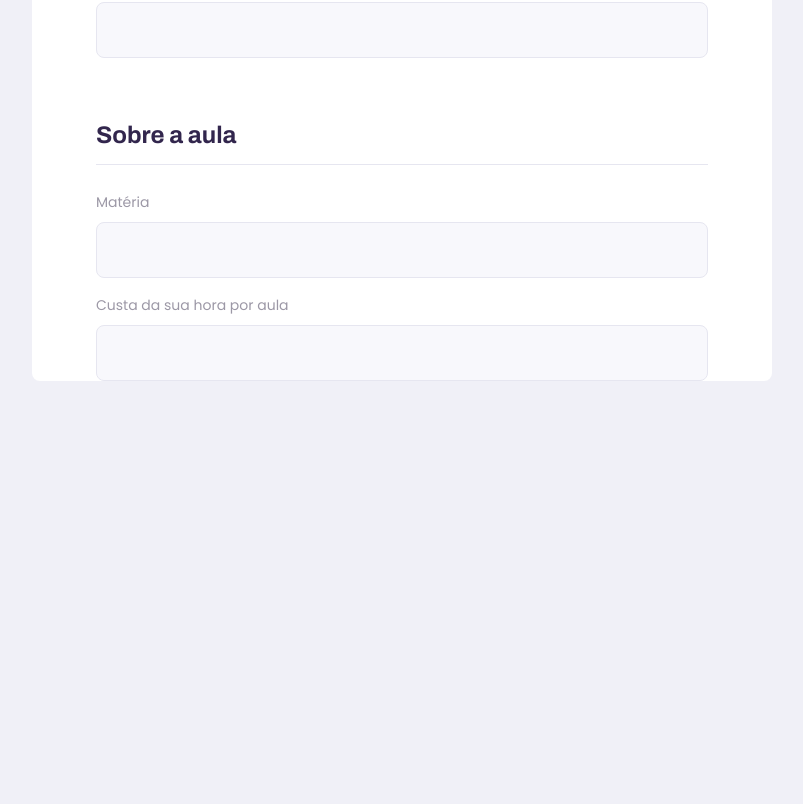
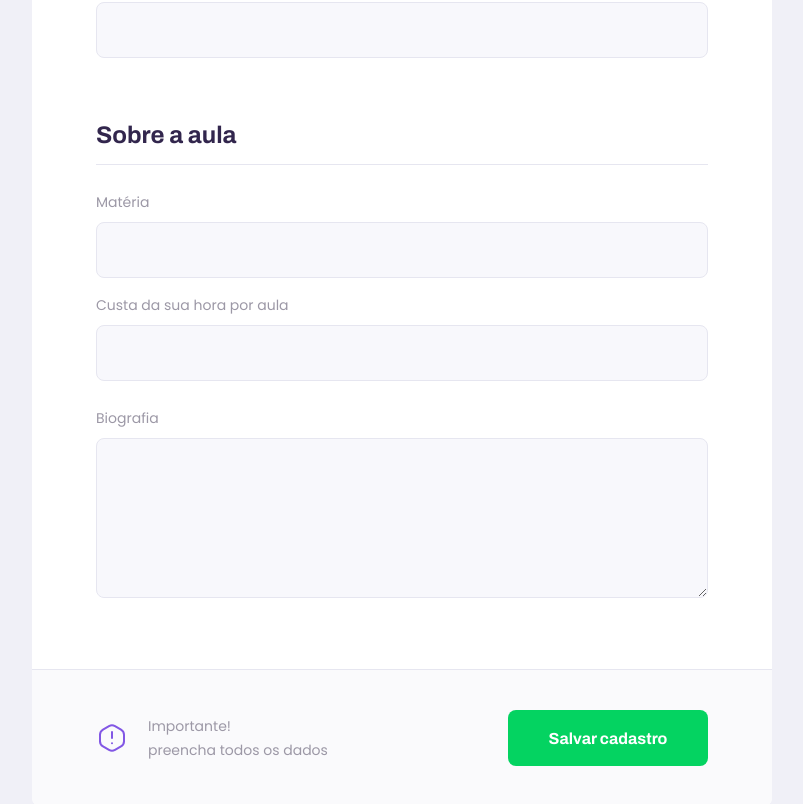
Before and after one commit to Diogo0602x/NLW-2-Trilha-Booster, a React (Create React App) app in the folder web/: page /give-classes in a window 1280 px wide. Shown: the part 676-1480 px from the top of the page, without its empty margins (238-1041 px from the left). Before the commit the page ends 1057 px from the top, so only its background shows below. Built offline with nearby package versions, Linux system fonts and the light colour scheme.

Commit message:
Aviso adicionado

```diff
--- a/web/src/pages/TeacherForm/index.tsx
+++ b/web/src/pages/TeacherForm/index.tsx
@@ -2,8 +2,10 @@
 
 import PageHeader from '../../components/PageHeader';
 import Input from '../../components/Input';
+import warningIcon from '../../assets/images/icons/warning.svg';
 
 import './styles.css';
+import Textarea from '../../components/Textarea';
 
 function TeacherForm() {
   return (
@@ -27,7 +29,19 @@
 
           <Input name="subject" label="Matéria"/>
           <Input name="cost" label="Custa da sua hora por aula"/>
+          <Textarea name="bio" label="Biografia" />
       </fieldset>
+
+      <footer>
+            <p>
+              <img src={warningIcon} alt="Aviso importante"/>
+              Importante! <br />
+              preencha todos os dados
+            </p>
+            <button type="submit">
+              Salvar cadastro
+            </button>
+          </footer>
     </main>
   </div>
   )
```
Also changed, not shown: web/src/components/Input/index.tsx (+4 -5 lines).
